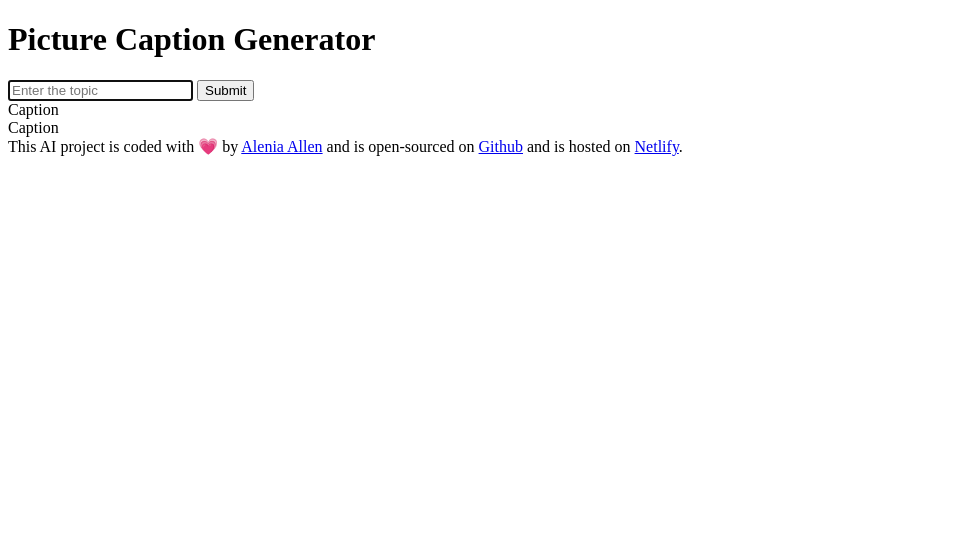
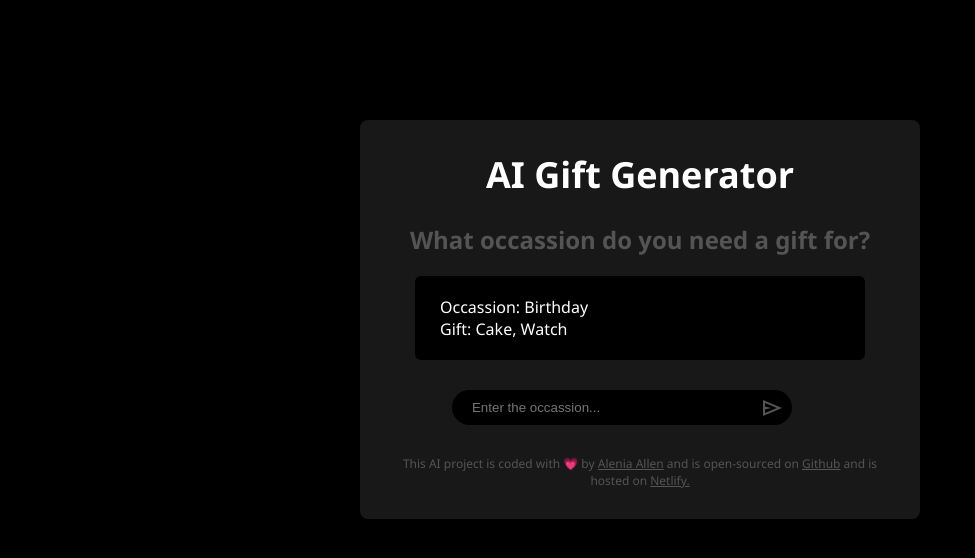
Before and after one commit to Alenia24/picture-caption-generator, a plain HTML site: page index.html in a window 1280 px wide. Shown: the whole page, without its empty margins (0-975 px from the left). Drawn offline with nearby package versions, Linux system fonts and the light colour scheme.

Commit message:
Added styling to project

```diff
--- a/index.html
+++ b/index.html
@@ -4,38 +4,45 @@
     <meta charset="UTF-8" />
     <meta name="viewport" content="width=device-width, initial-scale=1.0" />
     <title>Pictre Caption Generator</title>
+    <link
+      rel="stylesheet"
+      href="https://fonts.googleapis.com/css2?family=Material+Symbols+Outlined:opsz,wght,FILL,GRAD@20..48,100..700,0..1,-50..200&icon_names=send"
+    />
     <link rel="stylesheet" href="src/style.css" />
   </head>
   <body>
+    <div class="container">
       <header>
-      <h1>Picture Caption Generator</h1>
+        <h1>AI Gift Generator</h1>
+        <h2>What occassion do you need a gift for?</h2>
       </header>
 
       <main>
+        <div class="gift">
+          Occassion: Birthday
+          <br />
+          Gift: Cake, Watch
+        </div>
+      </main>
+
       <form action="">
         <input
+          id="search"
           type="text"
           name=""
           id=""
-          placeholder="Enter the topic"
+          placeholder="Enter the occassion..."
           autofocus
           required
           autocomplete="off"
         />
-        <input type="submit" />
+        <button class="material-symbols-outlined">send </button>
       </form>
-
-      <div>
-        Caption
-        <br />
-        Caption
-      </div>
-    </main>
 
       <footer>
         This AI project is coded with 💗 by
-      <a href="https://github.com/Alenia24" target="_blank">Alenia Allen</a> and
-      is open-sourced on
+        <a href="https://github.com/Alenia24" target="_blank">Alenia Allen</a>
+        and is open-sourced on
         <a
           href="https://github.com/Alenia24/picture-caption-generator"
           target="_blank"
@@ -43,9 +50,11 @@
         >
         and is hosted on
         <a href="https://picture-caption-generator.netlify.app/" target="_blank"
-        >Netlify</a
-      >.
+          >Netlify.</a
+        >
       </footer>
+    </div>
+
     <script src="src/index.js"></script>
   </body>
 </html>
--- a/src/style.css
+++ b/src/style.css
@@ -0,0 +1,73 @@
+body {
+  background-color: black;
+  font-family: "Segoe UI", Tahoma, Geneva, Verdana, sans-serif;
+}
+
+a {
+    color: #545454;
+}
+h1 {
+  font-weight: 800;
+  font-size: 36px;
+  margin-top: 0;
+  text-align: center;
+}
+
+h2 {
+  text-align: center;
+    color: #545454;
+}
+
+form {
+  display: flex;
+}
+
+input[type="text"] {
+  background-color: #000000;
+  border-radius: 20px;
+  border: none;
+  color: #afafaf;
+  padding: 10px 20px;
+  margin: 10px 0;
+  width: 300px;
+}
+
+input[type="text"]:focus {
+    outline: none;
+}
+button {
+  background-color: transparent;
+  border: none;
+  color: #545454;
+  cursor: pointer;
+  position: relative;
+  left: -100px;
+}
+
+.container {
+  max-width: 500px;
+  margin: 120px auto;
+  padding: 30px;
+  background-color: #191818;
+  border-radius: 8px;
+  color: white;
+}
+
+.gift {
+    width: 400px;
+    border-radius: 6px;
+    padding: 20px 25px;
+    margin: 0 auto;
+    background-color: #000000;
+}
+
+#search {
+    display: block;
+    margin: 30px auto;
+}
+
+footer {
+  text-align: center;
+  font-size: 12px;
+  color: #545454;
+}
```
Lines whose indentation alone changed are shown as unchanged.
